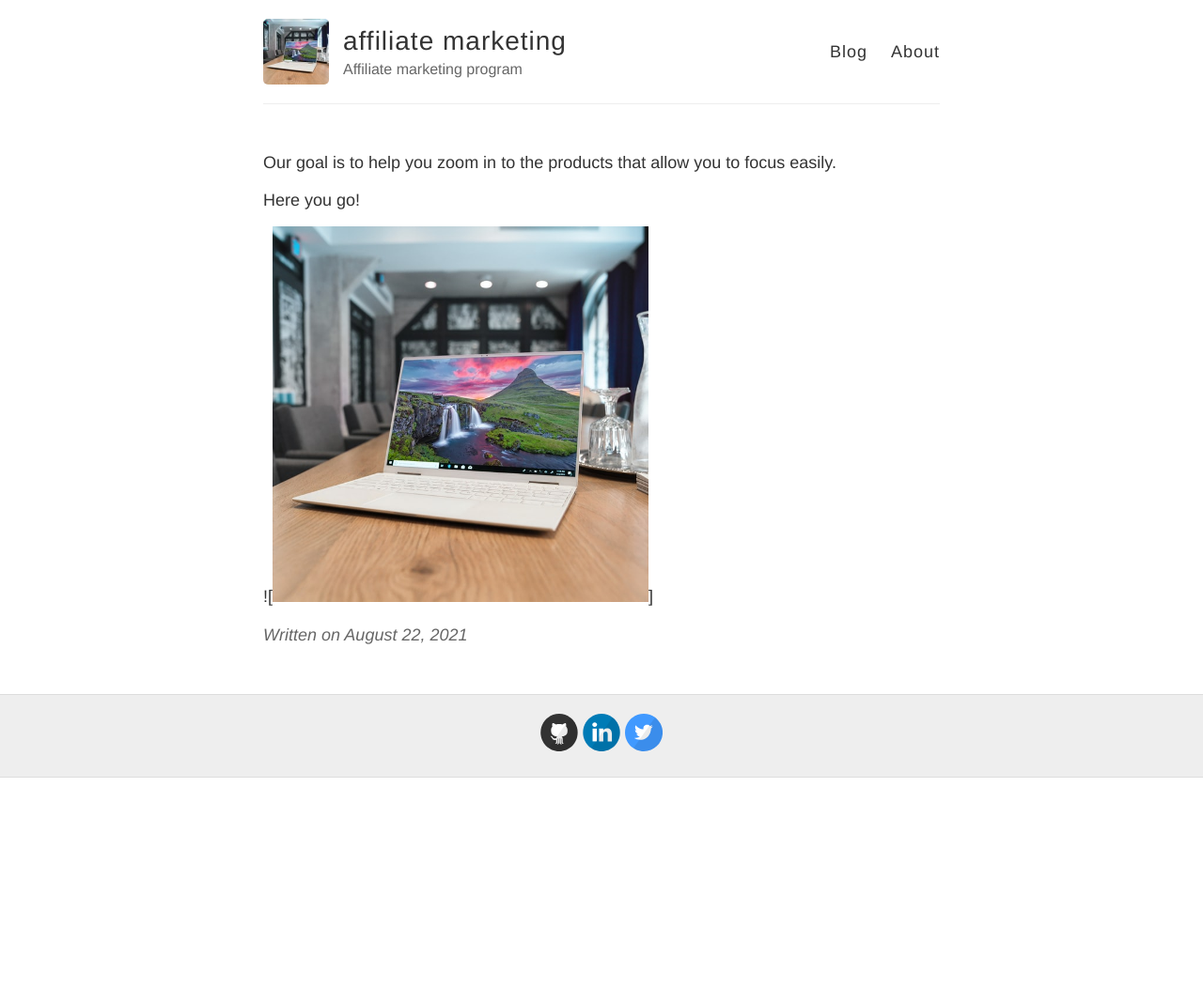
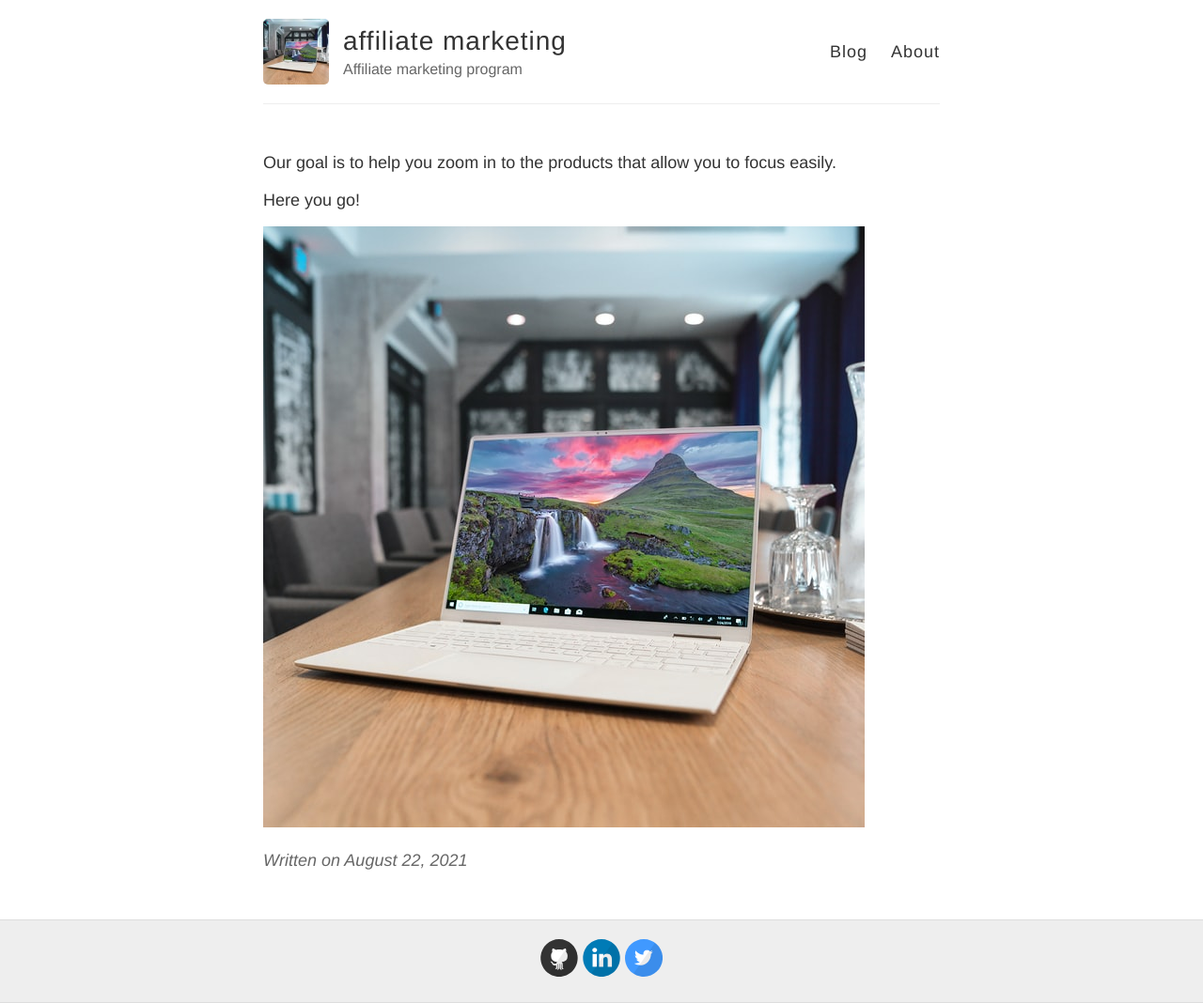
Before and after one commit to innovationmgt/affiliate-marketing, a Jekyll site: the page built from _posts/2014-3-3-Hello-World.md, in a window 1280 px wide. Shown: the whole page at 94% size. Built offline with Jekyll 4.4.1, drawn with Linux system fonts in a browser that asks for light colours; our own code applies the rules of GitHub Pages for plain Markdown files; before the commit the page ends 900 px from its top, so only the background shows below that.

Commit message:
Update 2014-3-3-Hello-World.md

```diff
--- a/_posts/2014-3-3-Hello-World.md
+++ b/_posts/2014-3-3-Hello-World.md
@@ -10,4 +10,4 @@ Our goal is to help you zoom in to the products that allow you to focus easily.
 Here you go!
 
 
-![<img src="{{ site.baseurl }}/images/post.jpg" alt="logo" style="width: 400px;"/>]
+<img src="{{ site.baseurl }}/images/post.jpg" alt="logo"/>
```
